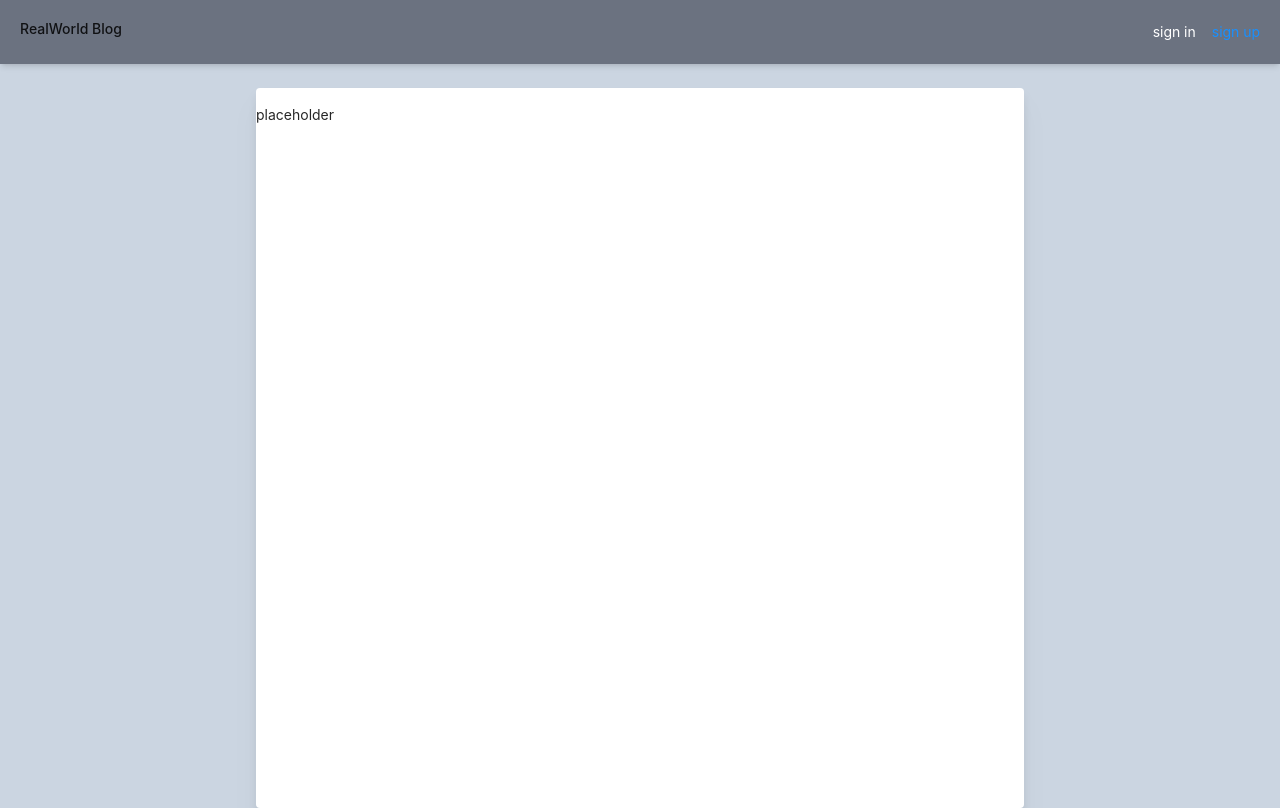
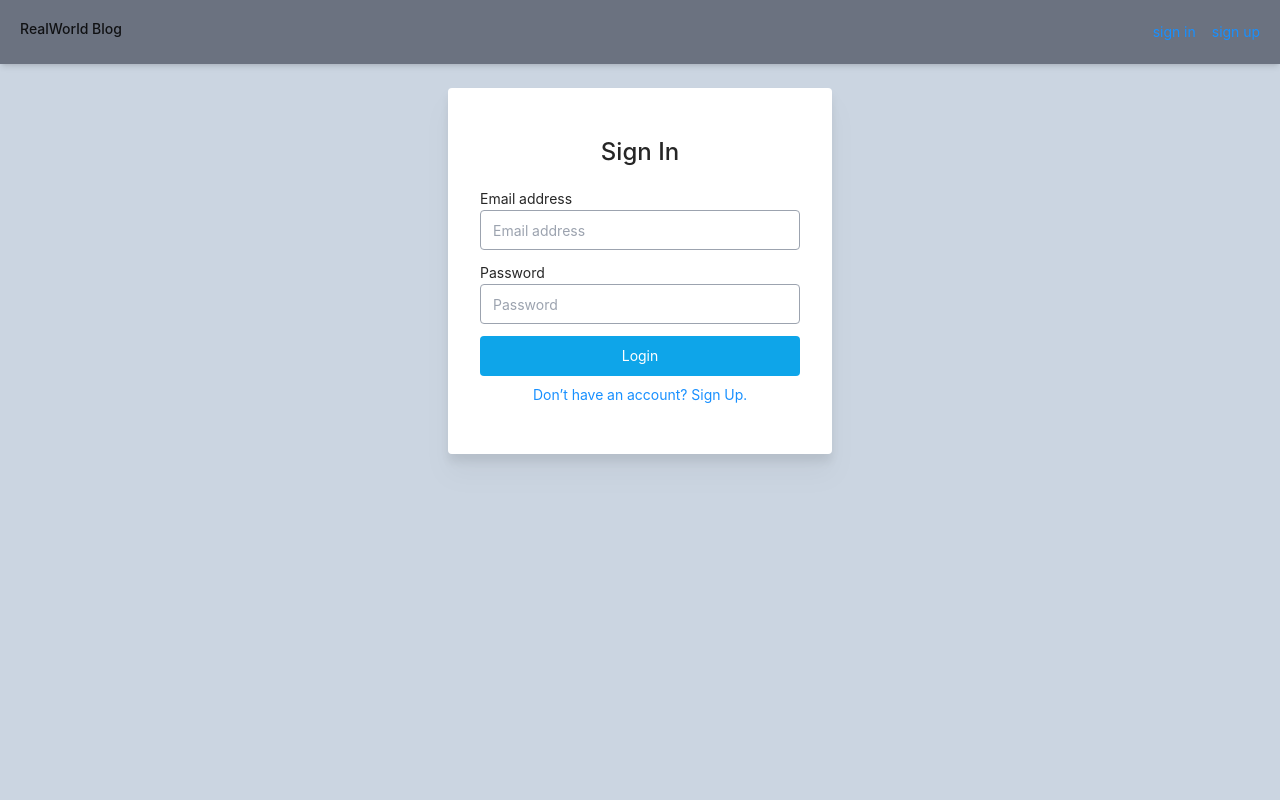
Before and after one commit to rusj88/react-blog, a React (Create React App) app: page /sign-in in a window 1280 px wide. Built offline with nearby package versions, Linux system fonts and the light colour scheme; the HTML template or start-up script is replaced by a standard one.

Commit message:
add login form

```diff
--- a/src/components/Navigation.tsx
+++ b/src/components/Navigation.tsx
@@ -4,8 +4,8 @@ function Navigation() {
   return (
     <nav className="flex justify-between items-center h-16 w-full px-5 fixed top-0 left-0 shadow-md bg-gray-500 text-white z-10">
       <h3>RealWorld Blog</h3>
-      <div>
-        <button className="mr-4">sign in</button>
+      <div className="flex gap-4">
+        <Link to={`/sign-in`}>sign in</Link>
         <Link to={`/sign-up`}>sign up</Link>
       </div>
     </nav>
--- a/src/pages/SignIn.tsx
+++ b/src/pages/SignIn.tsx
@@ -1,8 +1,76 @@
+import { useForm } from "react-hook-form";
+import { Link } from "react-router-dom";
+import { IInputs } from "../models/models";
+import { useLoginUserMutation } from "../store/blog/blog.api";
+
 function SignIn() {
+  const [loginUser] = useLoginUserMutation();
+  const {
+    register,
+    handleSubmit,
+    formState: { errors },
+  } = useForm<Pick<IInputs, "email" | "password">>();
+
+  const onSubmit = (data: any) => {
+    const userData = {
+      user: {
+        email: data.email,
+        password: data.password,
+      },
+    };
+    loginUser(userData);
+  };
+
   return (
-    <div className="min-h-[90vh] mt-6 mx-auto w-3/5 py-4 bg-white drop-shadow-xl rounded">
-      placeholder
-    </div>
+    <form onSubmit={handleSubmit(onSubmit)}>
+      <div className="w-96 mt-6 mx-auto bg-white rounded drop-shadow-xl">
+        <div className="flex flex-col py-12 px-8">
+          <h1 className="text-2xl self-center mb-5">Sign In</h1>
+          <label htmlFor="email">Email address</label>
+          <input
+            type="text"
+            id="email"
+            placeholder="Email address"
+            {...register("email", {
+              required: "Email is required",
+              pattern: {
+                value:
+                  /^[a-zA-Z0-9.!#$%&’*+/=?^_`{|}~-]+@[a-zA-Z0-9-]+(?:\.[a-zA-Z0-9-]+)*$/,
+                message: "Please enter a valid email address",
+              },
+            })}
+            className="h-10 py-2 px-3 border border-gray-400 rounded mb-3"
+          />
+          {errors?.email && (
+            <div className="text-red-600 mb-3">{errors.email.message}</div>
+          )}
+          <label htmlFor="password">Password</label>
+          <input
+            type="text"
+            id="password"
+            placeholder="Password"
+            {...register("password", {
+              required: "Password is required",
+              minLength: {
+                value: 6,
+                message: "Password should be at least 6 characters long",
+              },
+              maxLength: { value: 40, message: "no more than 40 symbols" },
+            })}
+            className="h-10 py-2 px-3 border border-gray-400 rounded mb-3"
+          />
+          {errors?.password && (
+            <div className="text-red-600 mb-3">{errors.password.message}</div>
+          )}
+          <button className="h-10 py-2 px-4 bg-sky-500 text-white rounded mb-2">
+            Login
+          </button>
+          <Link className="self-center" to={`/sign-up`}>
+            Don’t have an account? Sign Up.
+          </Link>
+        </div>
+      </div>
+    </form>
   );
 }
 
--- a/src/store/blog/blog.api.ts
+++ b/src/store/blog/blog.api.ts
@@ -29,6 +29,13 @@ export const blogApi = createApi({
         body: userData,
       }),
     }),
+    loginUser: build.mutation<any, any>({
+      query: (userData) => ({
+        url: `users/login`,
+        method: "POST",
+        body: userData,
+      }),
+    }),
   }),
 });
 
@@ -36,4 +43,5 @@ export const {
   useGetArticlesQuery,
   useGetArticleQuery,
   useRegisterUserMutation,
+  useLoginUserMutation,
 } = blogApi;
```
